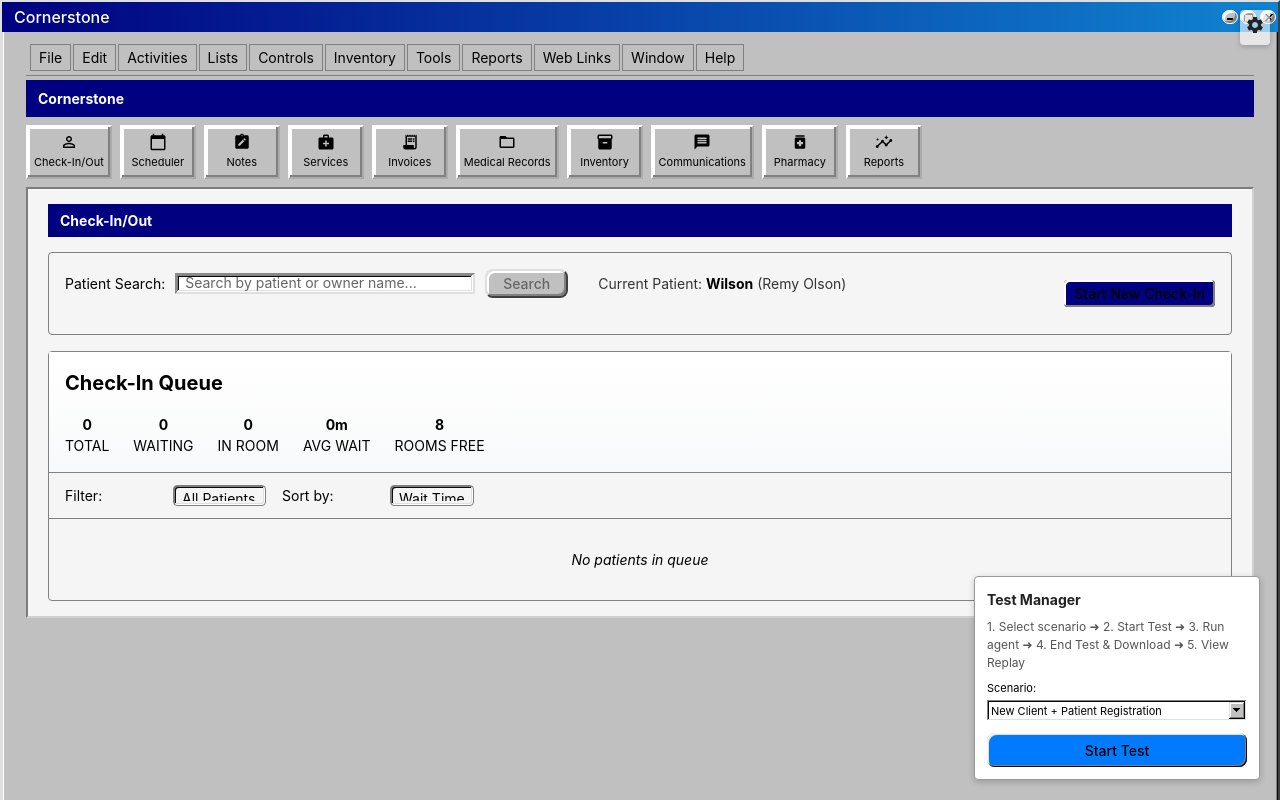
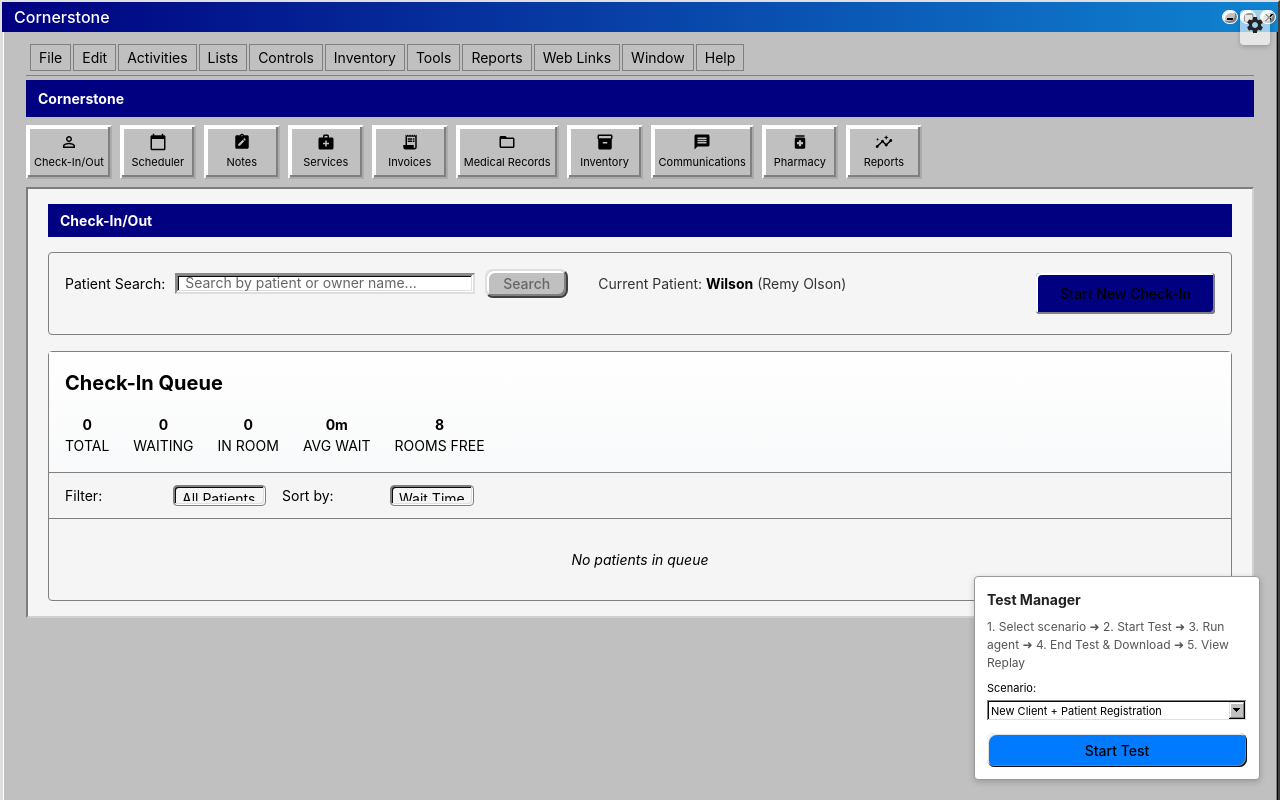
Before and after one commit to mero-vet/vet-clinic-app, a React (Vite) app: page /cornerstone in a window 1280 px wide. Built offline with nearby package versions, Linux system fonts and the light colour scheme.

Commit message:
fix: remove inline style override from Start New Check-In button to restore white text visibility

```diff
--- a/src/screens/PatientCheckinScreenEnhanced.jsx
+++ b/src/screens/PatientCheckinScreenEnhanced.jsx
@@ -209,7 +209,6 @@
               onClick={handleStartCheckIn}
               disabled={!patientData.patientId}
               className="start-checkin-btn"
-              style={styles.button}
             >
               Start New Check-In
             </button>
```
